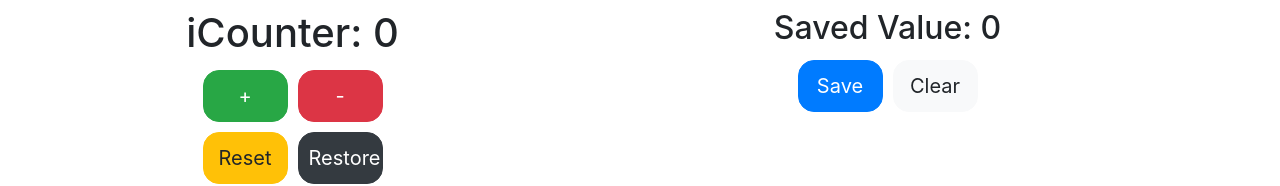
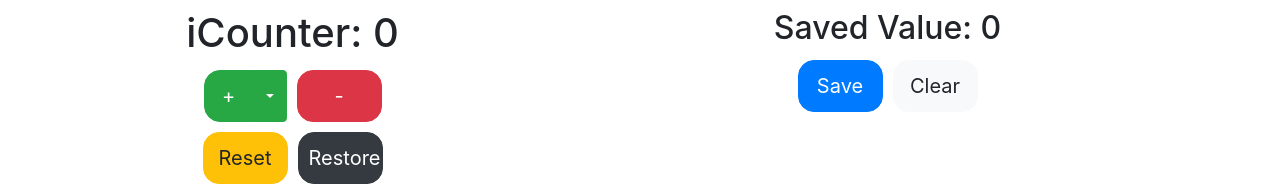
Before and after one commit to Cleysond10/iCont-ReactApp, a React (Create React App) app: page /counter in a window 1280 px wide. Shown: the part 207-393 px from the top of the page. Built offline with nearby package versions, Linux system fonts and the light colour scheme.

Commit message:
Create dropdown button group to add massive quantities

```diff
--- a/src/pages/Counter/Counter.css
+++ b/src/pages/Counter/Counter.css
@@ -11,3 +11,13 @@
     margin-top: 160px;
     text-align: center;
 }
+.dropDown{
+    margin: 5px;
+}
+.dropButton{
+    margin: 0px;
+    padding: 10px;
+    width: 50px;
+    text-align: center;
+    border-radius: 16px;
+}
--- a/src/pages/Counter/Counter.jsx
+++ b/src/pages/Counter/Counter.jsx
@@ -1,5 +1,7 @@
 import React, { useState } from 'react';
-import { Row, Col } from 'react-bootstrap';
+import {
+  Row, Col, Dropdown, ButtonGroup,
+} from 'react-bootstrap';
 import { toast } from 'react-toastify';
 import Button from '../../components/Button/Button';
 import './Counter.css';
@@ -27,14 +29,18 @@ export default function Counter() {
           <h1>
             {`iCounter: ${count}`}
           </h1>
+          <Dropdown className="dropDown" as={ButtonGroup}>
+            <Button className="dropButton" size="lg" variant="success" onClick={() => { setCount(count + 1); }}> + </Button>
 
-          <Button
-            size="lg"
-            type="button"
-            onClick={() => { setCount(count + 1); }}
-          >
-            +
-          </Button>
+            <Dropdown.Toggle split variant="success" id="dropdown-split-basic" />
+
+            <Dropdown.Menu>
+              <Dropdown.Item onClick={() => { setCount(count + 10); }}> +10 </Dropdown.Item>
+              <Dropdown.Item onClick={() => { setCount(count + 100); }}> +100</Dropdown.Item>
+              <Dropdown.Item onClick={() => { setCount(count + 1000); }}> +1000</Dropdown.Item>
+            </Dropdown.Menu>
+          </Dropdown>
+
           <Button
             size="lg"
             variant="danger"
```
